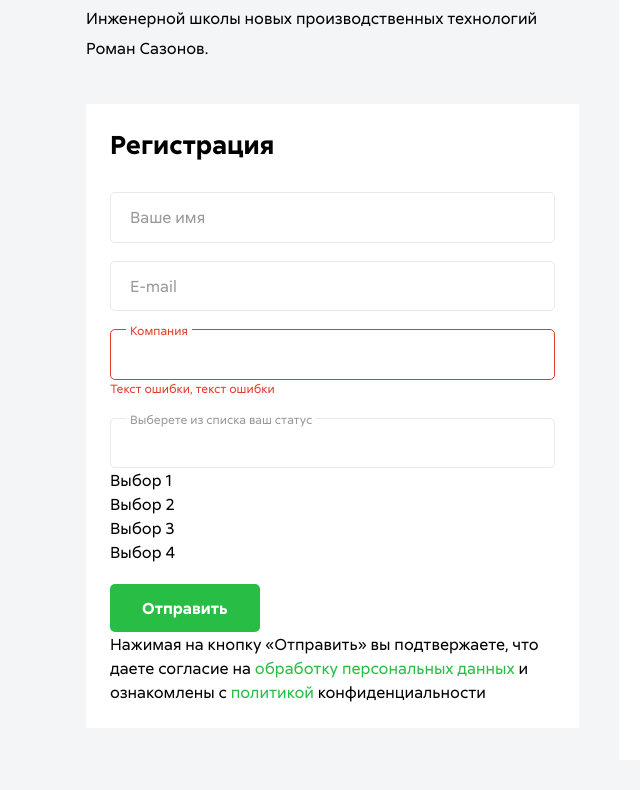
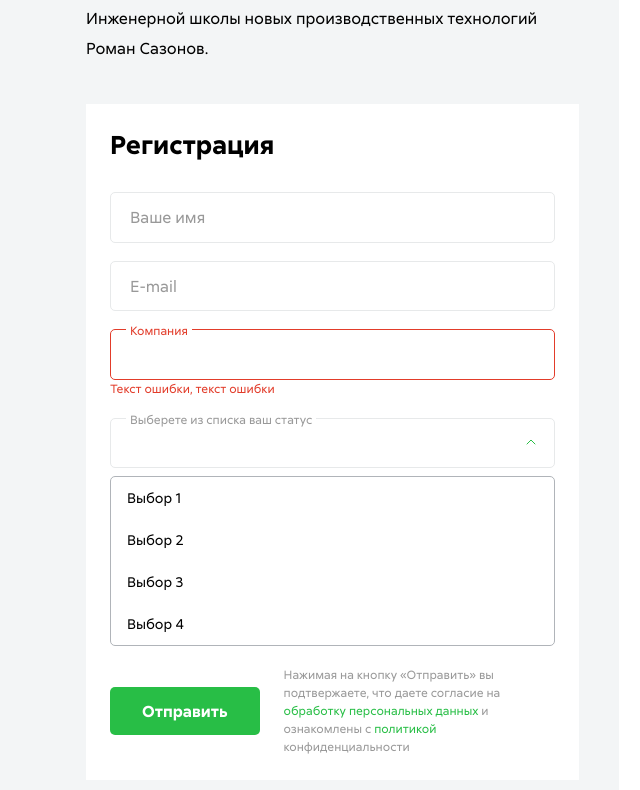
Before and after one commit to Boffeer/mission-engineer, a website: page events-detailed.html in a window 1280 px wide. Shown: the part 1271-2061 px from the top of the page, without its empty margins (300-940 px from the left). Before the commit the page ends 2031 px from the top, so only its background shows below. Drawn offline with Linux system fonts and the light colour scheme.

Commit message:
Доделывает статичные формы

```diff
--- a/events-detailed.html
+++ b/events-detailed.html
@@ -362,7 +362,9 @@
             </ul>
           </label>
           <div class="form__bottom flex">
-            <button class="button button--primary form__button">
+            <button
+              class="button button--primary form__button detailed-form__button"
+            >
               Отправить
             </button>
             <p class="form__caption">
--- a/sass/_grid.scss
+++ b/sass/_grid.scss
@@ -9,6 +9,11 @@
     }
 }
 .container-buttons {
+    display: flex;
+    align-items: center;
+}
+
+.flex {
     display: flex;
     align-items: center;
 }
--- a/sass/components/_forms.scss
+++ b/sass/components/_forms.scss
@@ -105,3 +105,9 @@
     font-weight: 700;
     line-height: var(--lh-h2);
 }
+
+.form__caption {
+    font-size: var(--fz-tag);
+    line-height: var(--lh-tag);
+    color: var(--c-text-grey-2);
+}
--- a/sass/components/_input.scss
+++ b/sass/components/_input.scss
@@ -60,3 +60,40 @@
     margin-top: 0;
     transform: scale(1);
 }
+
+.input--dropdown.input--acitve {
+}
+.input--dropdown::after {
+    position: absolute;
+    top: 17px;
+    right: 16px;
+    z-index: 3;
+    display: block;
+    width: 16px;
+    height: 16px;
+    pointer-events: none;
+    content: "";
+    background-color: var(--c-accent);
+    transition: all 0.3s ease;
+    @include getmask("../img/icons/arrow-down.svg");
+}
+.input--active.input--dropdown::after {
+    transform: rotate(180deg);
+}
+.input-dropdown {
+    margin-top: 8px;
+    overflow: hidden;
+    background-color: var(--bg-element);
+    border: 1px solid var(--c-text-disabled);
+    border-radius: 5px;
+}
+
+.input-dropdown__item {
+    padding: 10px 16px;
+    font-size: var(--fz-body--small);
+    line-height: var(--lh-body--small);
+}
+.input-dropdown__item:hover {
+    cursor: pointer;
+    background-color: var(--c-accent--light);
+}
--- a/sass/sections/_detailed.scss
+++ b/sass/sections/_detailed.scss
@@ -285,3 +285,7 @@
     font-weight: 700;
     line-height: var(--lh-body-small);
 }
+
+.detailed-form__button {
+    margin-right: 24px;
+}
```
Also changed, not shown: css/style.css, css/style.min.css, 2 other files.
